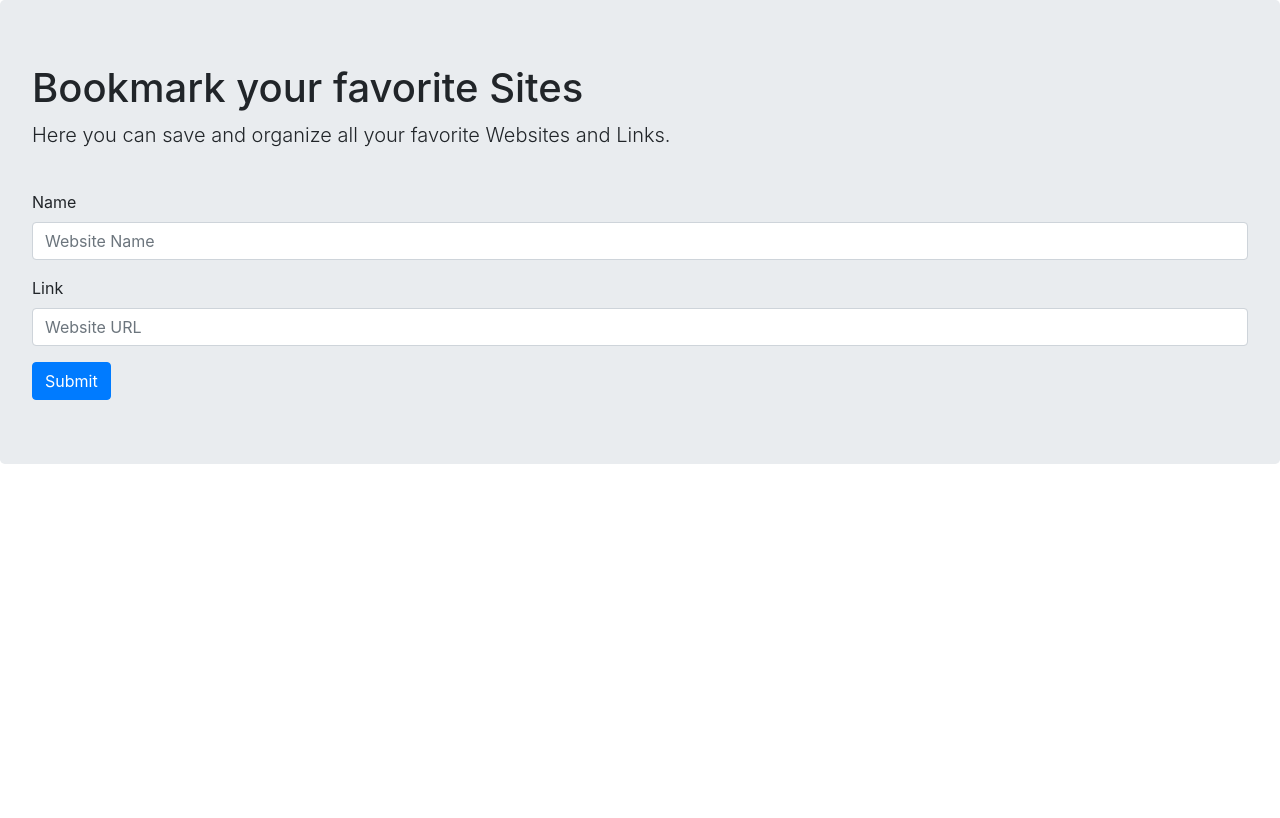
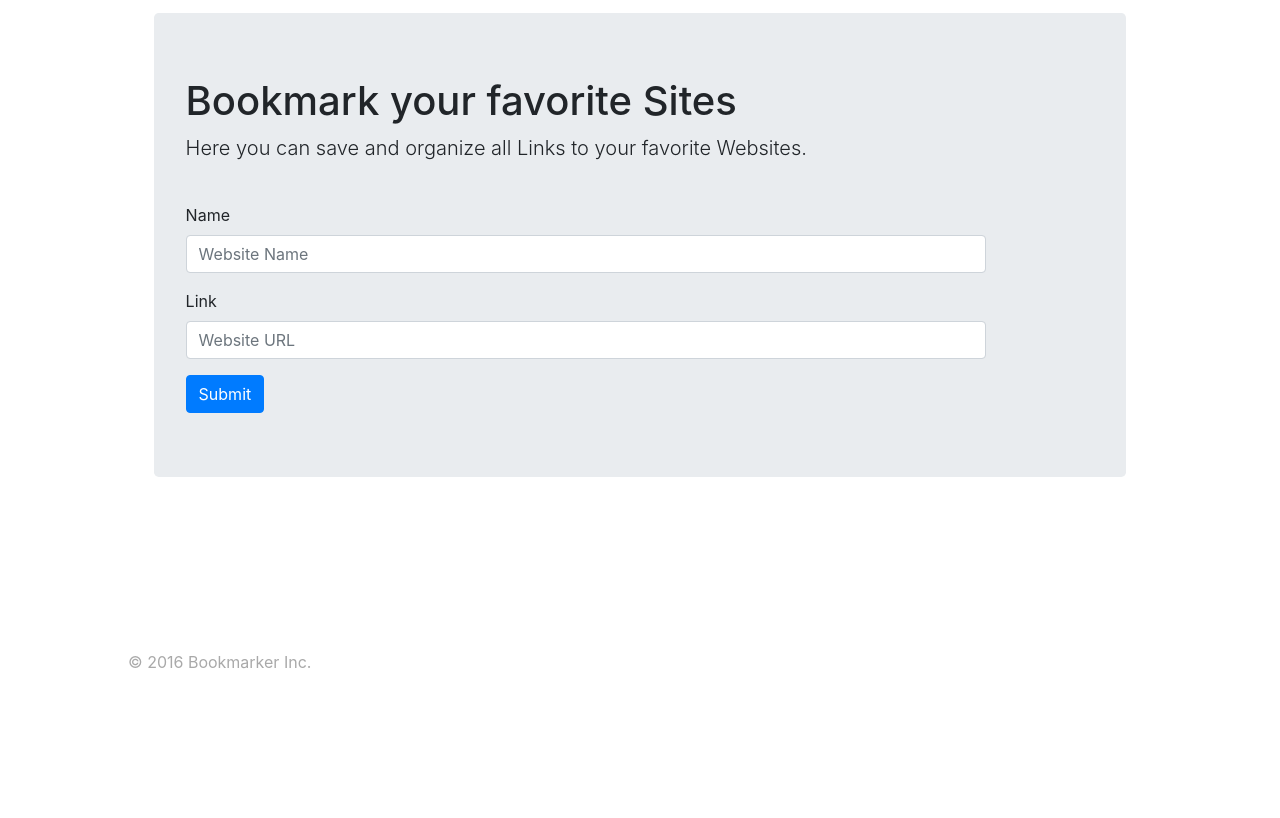
Before and after one commit to IvyXox/Basic-Bookmark-Application, a plain HTML site: page index.html in a window 1280 px wide. Drawn offline with Linux system fonts and the light colour scheme.

Commit message:
main.js added, style modified

```diff
--- a/index.html
+++ b/index.html
@@ -9,22 +9,28 @@
         <link rel="stylesheet" href="css/bootstrap.min.css">
     </head>
     <body>
+        <div class="wrapper">
             <div class="jumbotron">
                 <h1>Bookmark your favorite Sites</h1>
-            <p class="lead">Here you can save and organize all your favorite Websites and Links.</p>
+                <p class="lead">Here you can save and organize all Links to your favorite Websites.</p>
                 <br/>
                 <form id="myForm">
-                <div class="form-group">
+                    <div class="form-group shorter">
                         <label>Name</label>
                         <input type="text" class="form-control" id="siteName" placeholder="Website Name">
                     </div>
-                <div class="form-group">
+                    <div class="form-group shorter">
                         <label>Link</label>
                         <input type="text" class="form-control" id="siteUrl" placeholder="Website URL">
                     </div>
                     <button type="submit" class="btn btn-primary">Submit</button>
                 </form>
             </div>
-        <script src="js/bootstrap.bundle.min.js"></script>
+            <!--<script src="js/bootstrap.bundle.min.js"></script>-->
+            <script src="main.js"></script>
+        </div>
+    <footer class="footer">
+            <p>&copy; 2016 Bookmarker Inc.</p>
+    </footer>
 </body>
 </html>
--- /dev/null
+++ b/main.js
@@ -0,0 +1,14 @@
+//Listen for form submit~
+document.getElementById('myForm').addEventListener('submit', saveBookmark);
+
+function saveBookmark(e){
+    //get form values
+    let siteName = document.getElementById('siteName').value;
+    let siteUrl = document.getElementById('siteUrl').value;
+
+
+    console.log(siteName, siteUrl);
+
+    //prevent form submitting
+    e.preventDefault();
+}
--- a/style.css
+++ b/style.css
@@ -0,0 +1,34 @@
+.shorter {
+    max-width: 800px;
+}
+.wrapper {
+    padding: 2% 5%;
+}
+.footer {
+    padding: 4%;
+    color: darkgrey;
+}
+@media screen and (min-width: 768px) {
+    .wrapper {
+        padding: 2% 8%;
+    }
+    .footer {
+        padding: 8%
+    }
+}
+@media screen and (min-width: 900px) {
+    .wrapper {
+        padding: 1.5% 12%;
+    }
+    .footer {
+        padding: 10%
+    }
+}
+@media screen and (min-width: 1200px) {
+    .wrapper {
+        padding: 1% 12%;
+    }
+    .footer {
+        padding: 10%
+    }
+}
```
Also changed, not shown: index.js (deleted). Lines whose indentation alone changed are shown as unchanged.
